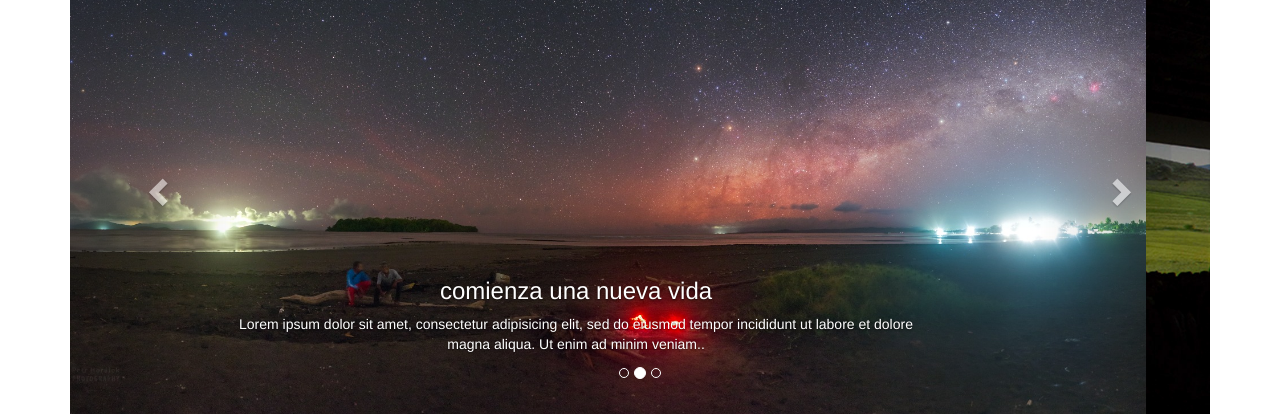
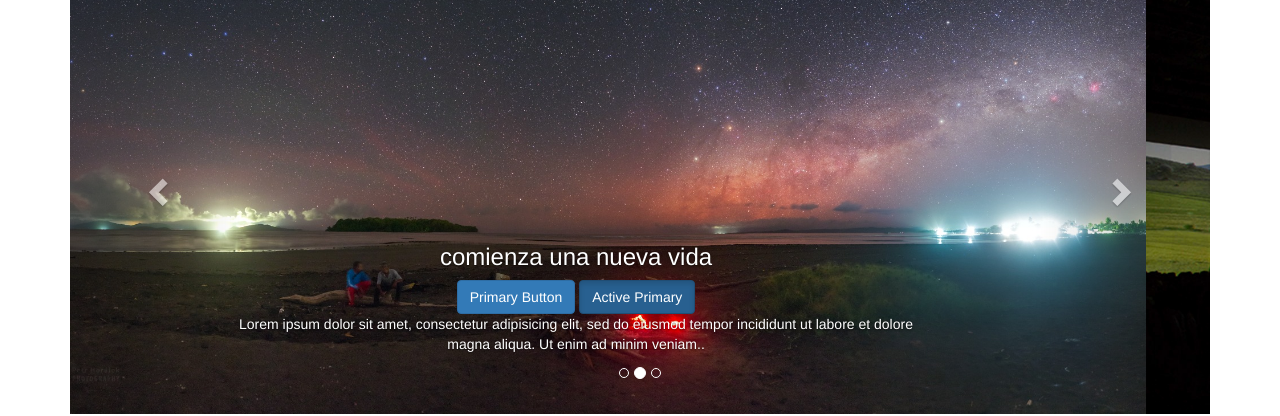
Before and after one commit to migcont/E4CP1A1, a plain HTML site: page index.html in a window 1280 px wide. Shown: the part 57-473 px from the top of the page. Drawn offline with nearby package versions, Linux system fonts and the light colour scheme.

Commit message:
ADD:se agregan los botones de informacion

```diff
--- a/index.html
+++ b/index.html
@@ -42,6 +42,8 @@
           <img src="images/jpg1.jpg" alt="Los Angeles">
           <div class="carousel-caption">
             <h3>comienza una nueva vida</h3>
+            <button type="button" class="btn btn-primary">Primary Button</button>
+            <button type="button" class="btn btn-primary active">Active Primary</button>
             <p>Lorem ipsum dolor sit amet, consectetur adipisicing elit, sed do eiusmod tempor incididunt ut labore et dolore magna aliqua. Ut enim ad minim veniam..</p>
           </div>
         </div>
@@ -50,6 +52,8 @@
           <img src="images/jpg2.jpg" alt="Chicago">
           <div class="carousel-caption">
             <h3>comienza una nueva vida</h3>
+            <button type="button" class="btn btn-primary">Primary Button</button>
+            <button type="button" class="btn btn-primary active">Active Primary</button>
             <p>Lorem ipsum dolor sit amet, consectetur adipisicing elit, sed do eiusmod tempor incididunt ut labore et dolore magna aliqua. Ut enim ad minim veniam..</p>
           </div>
         </div>
@@ -58,6 +62,8 @@
           <img src="images/png3.png" alt="New York">
           <div class="carousel-caption">
             <h3>comienza una nueva vida</h3>
+            <button type="button" class="btn btn-primary">Primary Button</button>
+            <button type="button" class="btn btn-primary active">Active Primary</button>
             <p>Lorem ipsum dolor sit amet, consectetur adipisicing elit, sed do eiusmod tempor incididunt ut labore et dolore magna aliqua. Ut enim ad minim veniam..</p>
           </div>
         </div>
```
Lines whose indentation alone changed are shown as unchanged.
